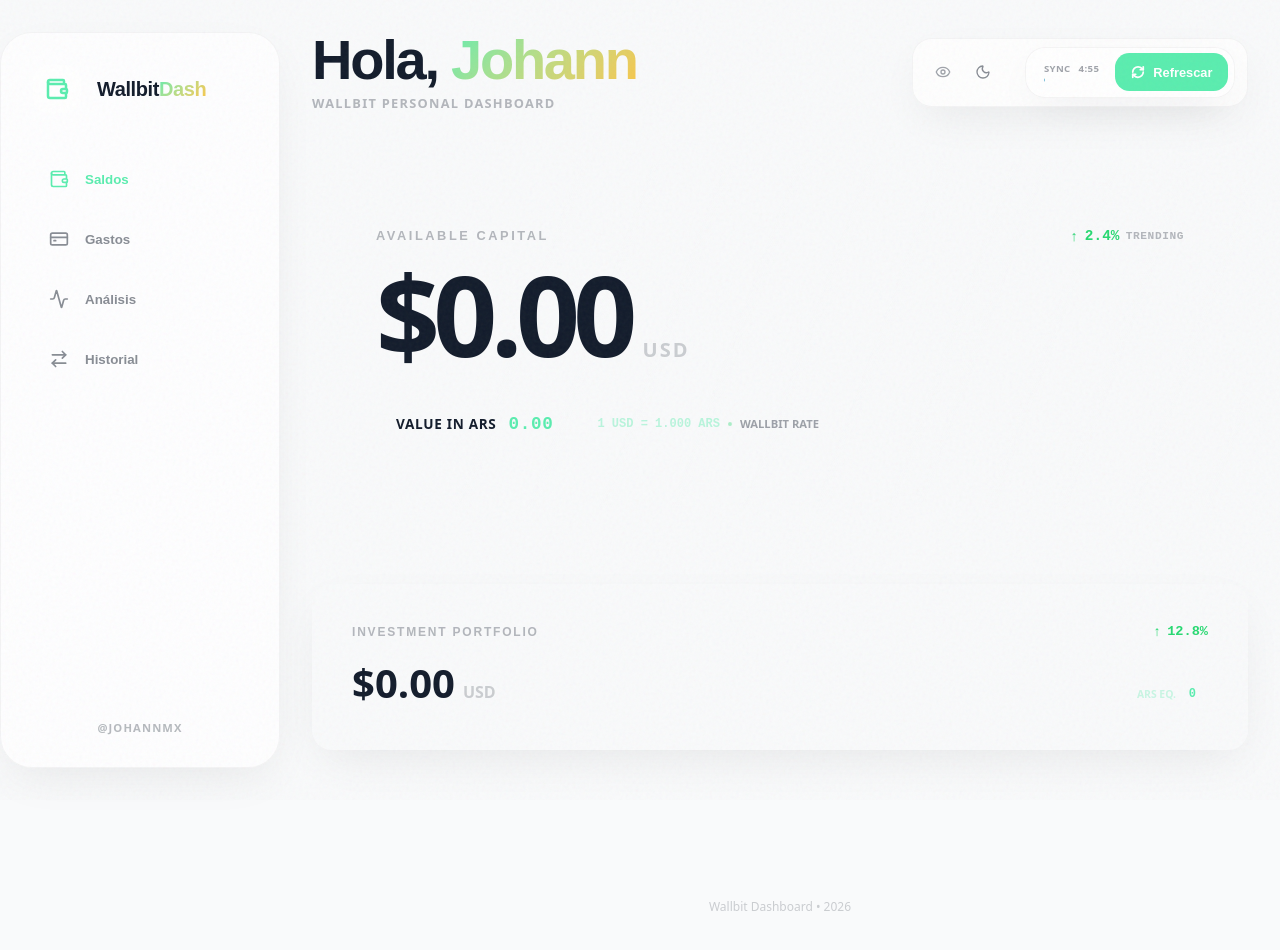
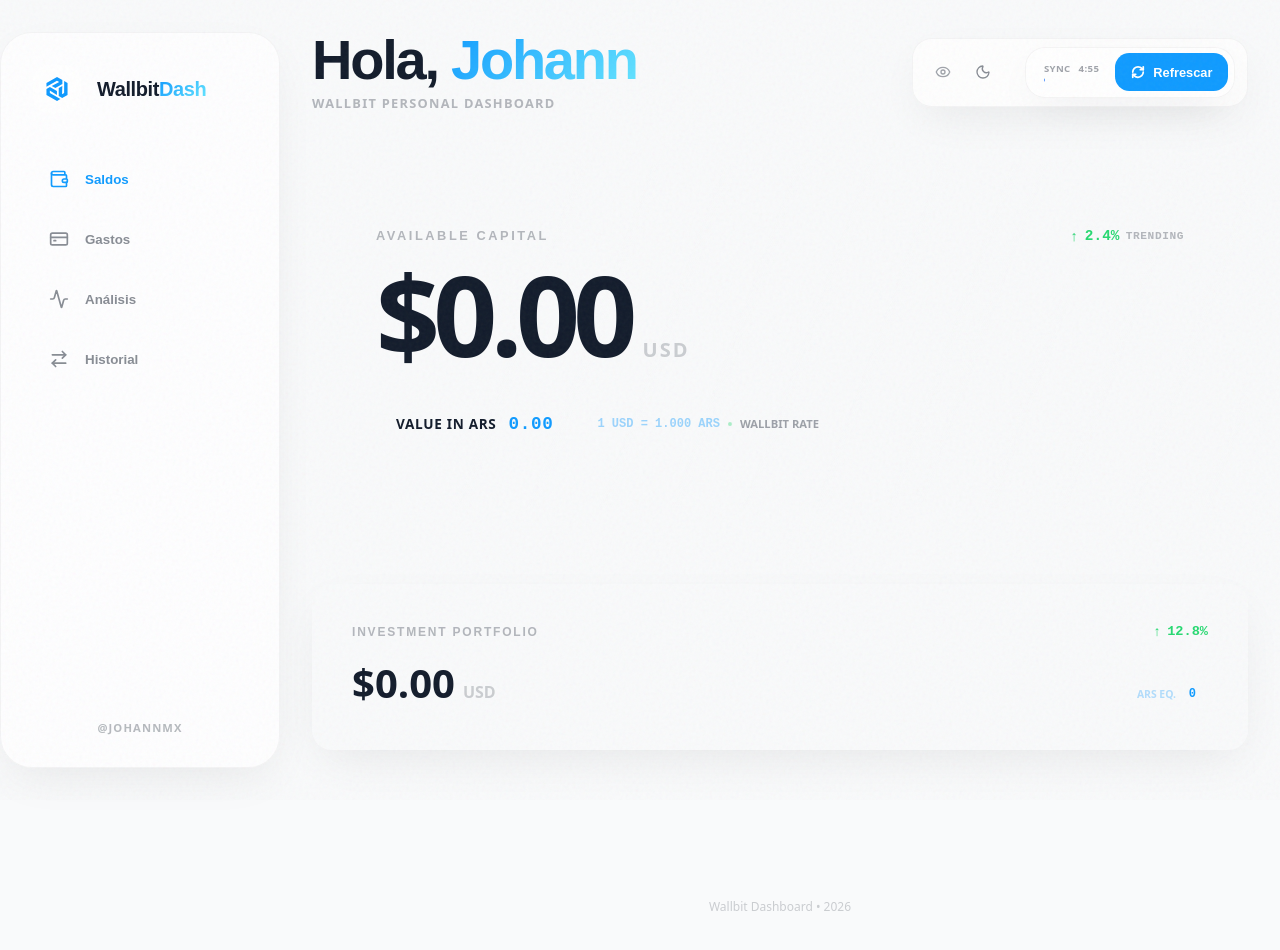
Before and after one commit to johannmx/wallbitdash, a React (Vite) app: page / in a window 1280 px wide. Shown: the top 950 px of the page. Built offline with nearby package versions, Linux system fonts and the light colour scheme; no server answers.

Commit message:
feat: apply official wallbit branding

```diff
--- a/src/components/Sidebar.tsx
+++ b/src/components/Sidebar.tsx
@@ -33,12 +33,11 @@ export default function Sidebar({ activeSection, onSectionChange }: SidebarProps
           display: 'flex',
           alignItems: 'center',
           justifyContent: 'center',
-          color: 'hsl(var(--primary))',
           borderRadius: '1rem',
           border: '2px solid hsla(var(--primary), 0.2)',
           boxShadow: '0 0 30px -5px hsla(var(--primary), 0.3)'
         }}>
-          <Wallet size={24} strokeWidth={2.5} />
+          <img src="/wallbit.svg" alt="Wallbit Logo" width={24} height={24} />
         </div>
         <div>
           <h2 style={{ fontSize: '1.25rem', margin: 0, fontWeight: 900, lineHeight: 1 }}>Wallbit<span className="gradient-text">Dash</span></h2>
--- a/src/index.css
+++ b/src/index.css
@@ -1,9 +1,9 @@
 @import url('https://fonts.googleapis.com/css2?family=Plus+Jakarta+Sans:wght@300;400;500;600;700;800&family=Outfit:wght@400;500;600;700;800;900&family=JetBrains+Mono:wght@400;500;600;700;800&display=swap');
 
 :root {
-  /* Premium Industrial Emerald Palette */
-  --primary: 155 80% 64%; /* Emerald */
-  --emerald-glow: oklch(0.7 0.2 155 / 0.15);
+  /* Premium Wallbit Blue Palette */
+  --primary: 205 100% 53%; /* Wallbit Blue */
+  --emerald-glow: oklch(0.7 0.2 250 / 0.15);
 
   --background: 220 35% 8%; /* Deep Slate Black */
   --foreground: 210 20% 95%; /* Off-white */
@@ -37,7 +37,7 @@
   --glass-bg: rgba(255, 255, 255, 0.8);
   --glass-border: rgba(0, 0, 0, 0.04);
   --glass-shadow: 0 16px 48px -12px rgba(0, 0, 0, 0.08);
-  --glass-glow: 0 0 30px -15px oklch(0.65 0.25 155 / 0.1);
+  --glass-glow: 0 0 30px -15px oklch(0.65 0.25 250 / 0.1);
 }
 
 * {
@@ -235,7 +235,7 @@ h1, h2, h3, h4, .brand-font {
 
 /* Simplified Brand Gradient */
 .gradient-text {
-  background: linear-gradient(135deg, hsl(var(--primary)), oklch(0.85 0.15 85));
+  background: linear-gradient(135deg, hsl(var(--primary)), hsl(190, 100%, 70%));
   -webkit-background-clip: text;
   background-clip: text;
   -webkit-text-fill-color: transparent;
```
Also changed, not shown: public/wallbit.svg (added).
